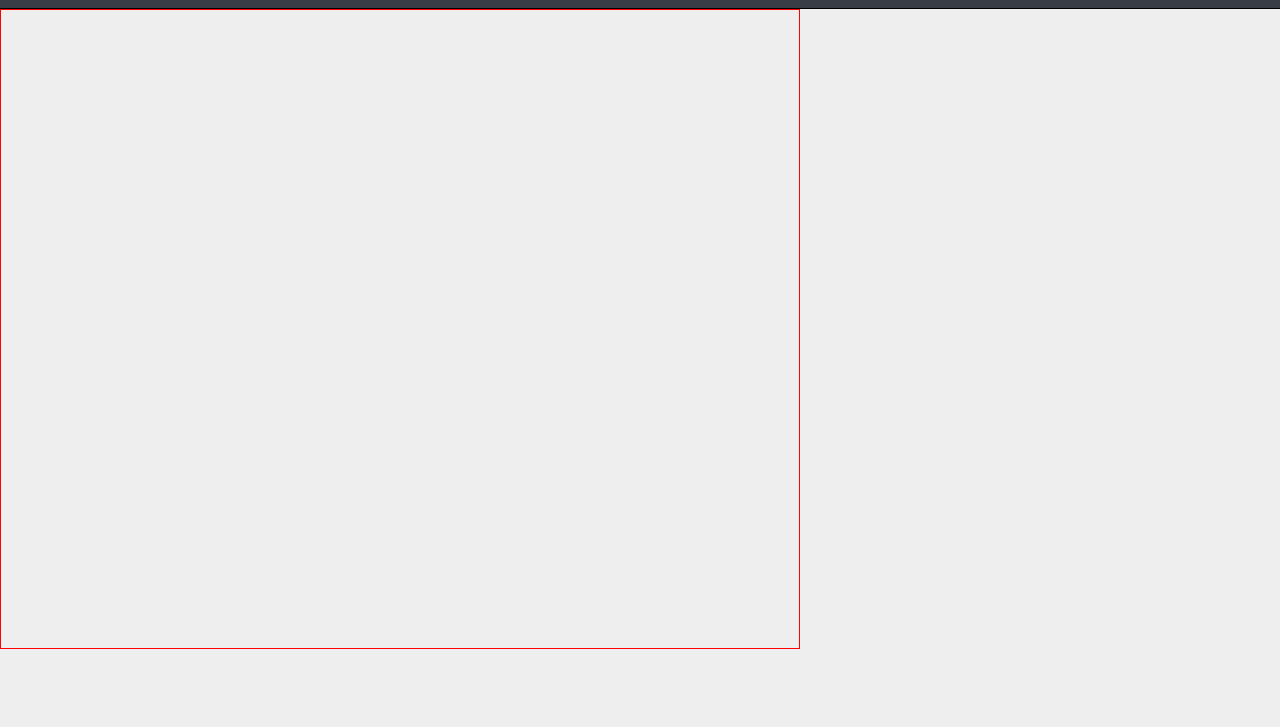
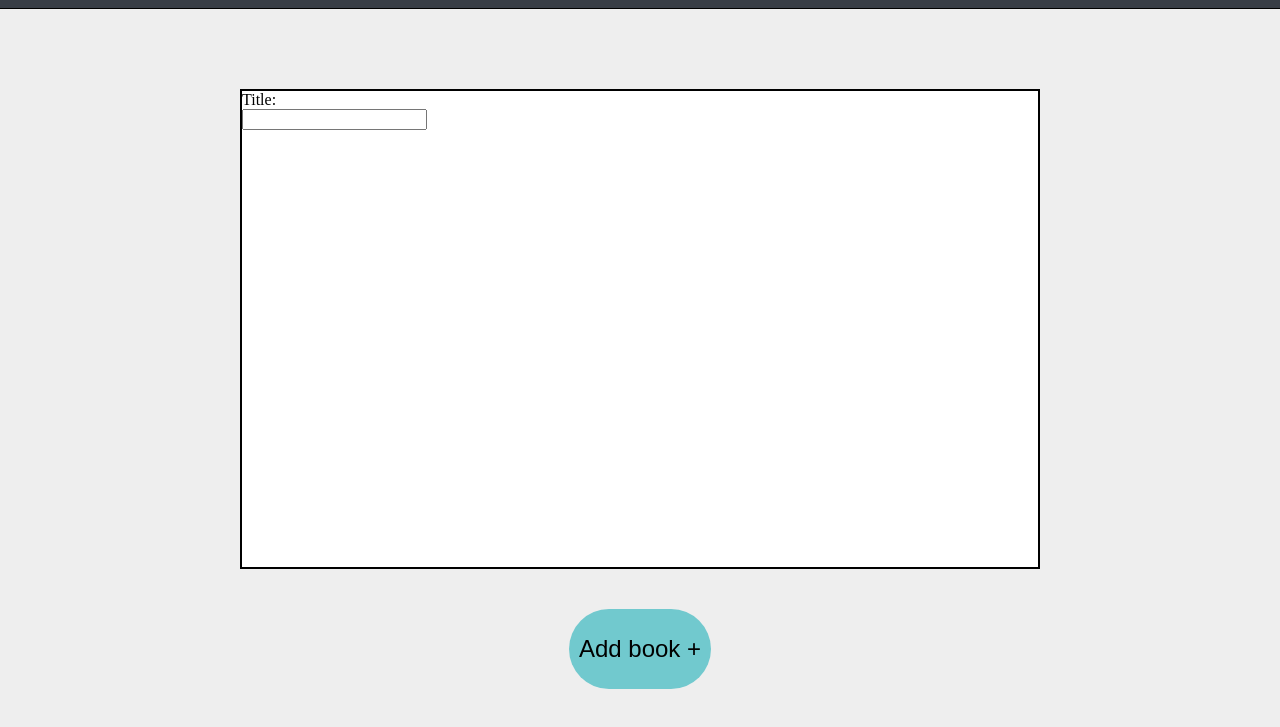
Before and after one commit to HopeAm-11/libraryV2, a plain HTML site: page index.html in a window 1280 px wide. Shown: the part 71-798 px from the top of the page. Drawn offline with Linux system fonts and the light colour scheme.

Commit message:
#2 issue: childreen of article element dont hide when clicked buttion add again

```diff
--- a/index.html
+++ b/index.html
@@ -15,8 +15,9 @@
         <header class="hero align">
             <h1 class="heading">Library</h1>
         </header>
-        <article class="book_wrapper">
-
+        <article class="book_wrapper" id="user_form">
+            <p>Title:</p>
+            <input type="text" id="test">
         </article>
         <main class="main" id="main_wrapper">
 
--- a/script.js
+++ b/script.js
@@ -1,6 +1,7 @@
 let main = document.querySelector("#main_wrapper");
+let form = document.querySelector("#user_form")
 let button = document.querySelector("#add_btn");
-
+let input1 = document.querySelector("#test")
 let myLibrary = []; // stores book objects.
 
 function Book(author, title) {
@@ -29,3 +30,10 @@ function addBookToLibrary() {
     // The outer forEach() loop is used to iterate through the objects array.
     //  We then use the for...in loop to iterate through the properties of an individual object.
 }
+
+button.addEventListener("click", () => {
+    form.classList.toggle("book_wrapper");
+
+    addBookArray(input1.value, "jk")
+})
+// form.classList.remove("book_wrapper")
--- a/style.css
+++ b/style.css
@@ -2,6 +2,7 @@
     overflow: scroll;
     display: grid;
     grid-template-rows: 10% auto 10rem;
+    position: relative;
     /* border: 1px solid red; */
     height: 100%;
     background-color: #eee;
@@ -67,9 +68,15 @@
 }
 
 .book_wrapper {
-
-    left: 30px;
+    /* display: none; */
+    position: absolute;
+    margin-left: auto;
+    margin-right: auto;
+    top: 10rem;
+    left: 0;
+    right: 0;
     width: 50rem;
-    height: 40rem;
-    border: 1px solid red;
+    height: 30rem;
+    background-color: #fff;
+    border: 2px solid black;
 }
```
